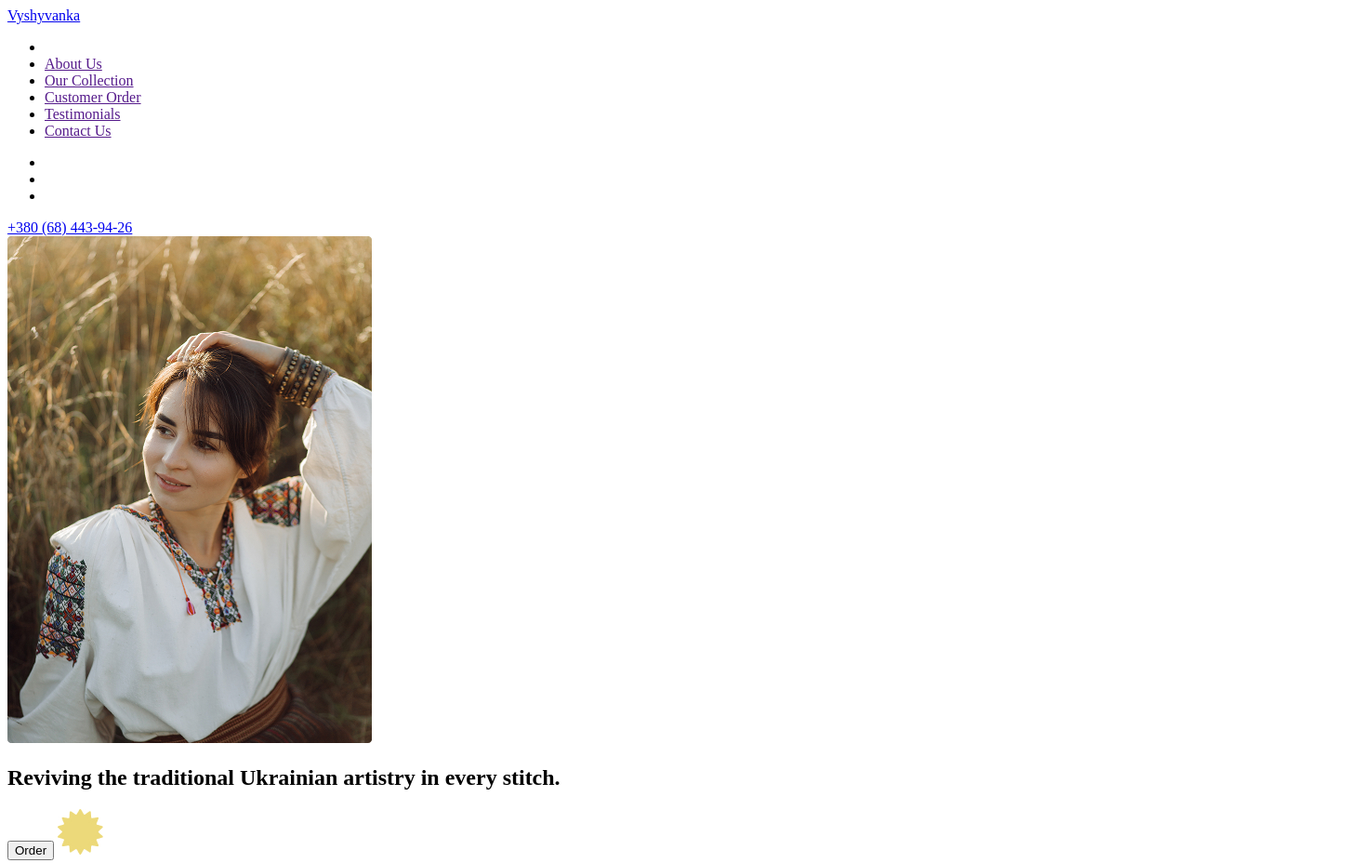
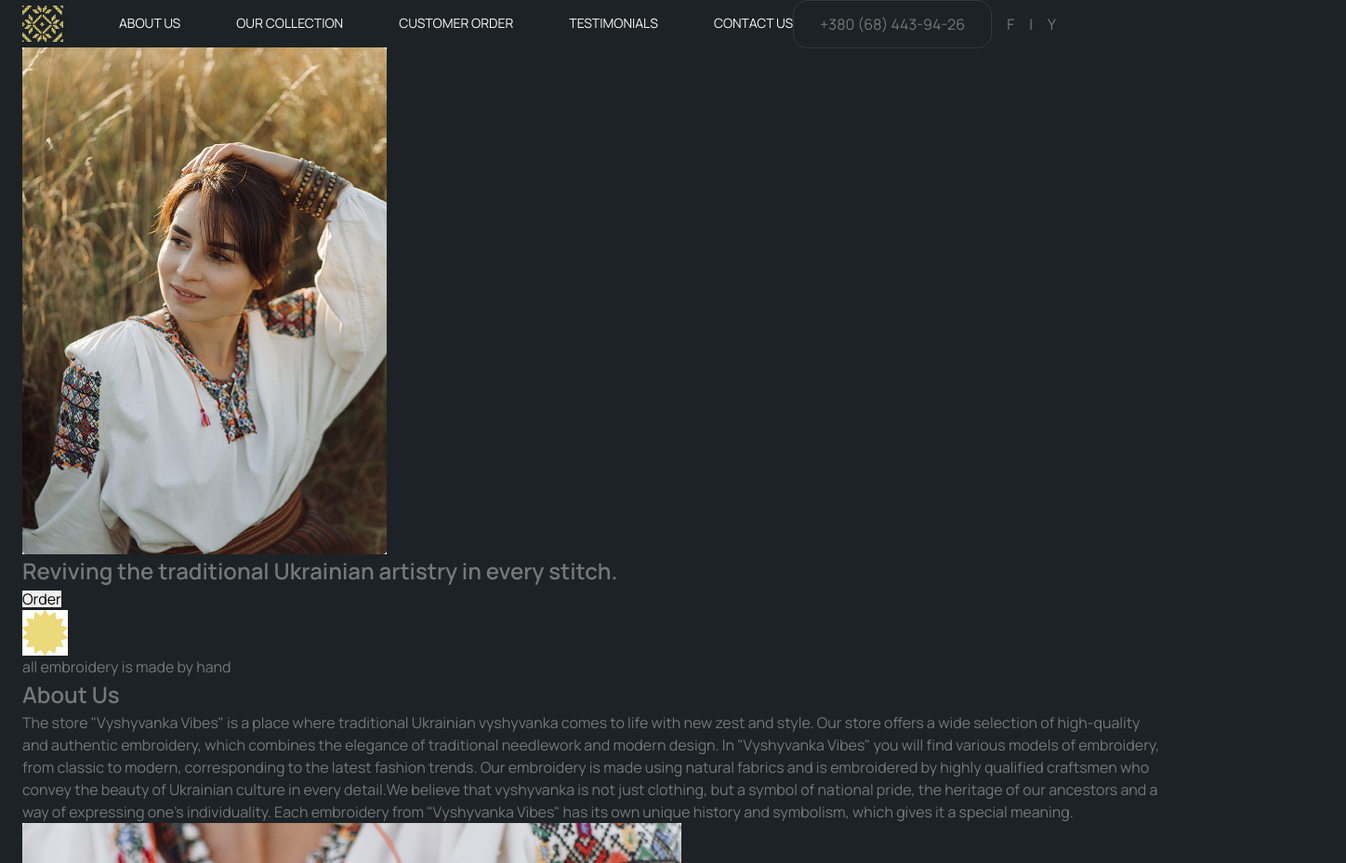
Before and after one commit to dzherdzh7/blended-126-18, a plain HTML site: page index.html in a window 1280 px wide. Shown: the top 928 px of the page at 93% size, 1448 px wide, since content can reach past the window. Drawn offline with nearby package versions, Linux system fonts and the light colour scheme.

Commit message:
added css

```diff
--- /dev/null
+++ b/css/styles.css
@@ -0,0 +1,116 @@
+ul,
+ol {
+  list-style-type: none;
+  margin: 0;
+  padding: 0;
+}
+
+/* ===== BASE TEXT ===== */
+body {
+  font-family: 'Manrope', sans-serif;
+  font-weight: 400; /* Regular */
+  font-size: 16px;
+  line-height: 1.5;
+  background-color: #1c2225;
+  color: rgba(252, 249, 249, 0.4);
+}
+a {
+  text-decoration: none;
+  color: currentColor;
+}
+/* ===== HEADINGS ===== */
+h1,
+h2,
+h3,
+h4,
+h5,
+h6 {
+  font-family: 'Manrope', sans-serif;
+  font-weight: 600; /* SemiBold */
+  margin: 0;
+}
+
+/* ===== PARAGRAPHS ===== */
+p {
+  font-weight: 400; /* Regular */
+  margin: 0;
+}
+
+button {
+  border: none;
+  padding: 0;
+}
+
+img {
+  display: block;
+  max-width: 100%;
+  height: auto;
+}
+
+.container {
+  max-width: 1340px;
+  padding: 0 24px;
+  margin: 0 auto;
+}
+
+/* HEADER */
+
+.header-container {
+  display: flex;
+
+  align-items: center;
+}
+
+.header-logo {
+  padding: 6px 0;
+  display: block;
+  width: 44px;
+  height: auto;
+}
+
+.header-nav-list {
+  display: flex;
+  align-items: center;
+  gap: 60px;
+}
+
+.header-nav-link {
+  display: block;
+  padding-top: 10px;
+  padding-bottom: 10px;
+  font-weight: 400;
+  font-size: 14px;
+
+  /* line-height: 18px; */
+  line-height: 129%;
+  text-transform: uppercase;
+  color: #fcf9f9;
+
+}
+
+.social-list {
+  display: flex;
+  align-items: center;
+  gap: 16px;
+}
+.phone-link {
+  border: 1px solid rgba(252, 249, 249, 0.1);
+border-radius: 15px;
+padding: 14px 28px;
+width: 193px;
+height: 48px;
+
+}
+/* HEADER */
+/* ===== SUBHEADINGS / MEDIUM TEXT ===== */
+.subtitle,
+.section-subtitle {
+  font-weight: 500; /* Medium */
+}
+
+/* ===== UI / BUTTON TEXT ===== */
+.ui-text,
+.button-text {
+  font-family: 'DM Sans', sans-serif;
+  font-weight: 400;
+}
--- a/index.html
+++ b/index.html
@@ -4,66 +4,128 @@
     <meta charset="UTF-8" />
     <meta name="viewport" content="width, initial-scale=1.0" />
     <title>Vyshyvanka</title>
+    <link rel="preconnect" href="https://fonts.googleapis.com" />
+    <link rel="preconnect" href="https://fonts.gstatic.com" crossorigin />
+    <link
+      href="https://fonts.googleapis.com/css2?family=Manrope:wght@200..800&family=Montserrat:wght@100..900&family=Raleway:ital,wght@1,700&display=swap"
+      rel="stylesheet"
+    />
+
+    <link
+      rel="stylesheet"
+      href="https://cdnjs.cloudflare.com/ajax/libs/modern-normalize/3.0.1/modern-normalize.min.css"
+      integrity="sha512-q6WgHqiHlKyOqslT/lgBgodhd03Wp4BEqKeW6nNtlOY4quzyG3VoQKFrieaCeSnuVseNKRGpGeDU3qPmabCANg=="
+      crossorigin="anonymous"
+      referrerpolicy="no-referrer"
+    />
+    <link rel="stylesheet" href="./css/styles.css" />
   </head>
   <body>
-    <header>
-      <a href="./index.html">Vyshyvanka</a>
-      <nav>
-        <ul>
-          <li><a href="./index.html"></a></li>
-          <li><a href="">About Us</a></li>
-          <li><a href="">Our Collection</a></li>
-          <li><a href="">Customer Order</a></li>
-          <li><a href="">Testimonials</a></li>
-          <li><a href="">Contact Us</a></li>
-        </ul>
-      </nav>
-      <nav></nav>
+    <header class="page-header">
+      <div class="container header-container">
+        <a class="header-logo" href="/index.html">
+          <img src="./images/logo.svg" alt="Vyshyvanka-vibes-logo" />
+        </a>
 
-      <nav>
-        <ul>
-          <li>
-            <a href="#" target="_blank" rel="noopener noreferrer nofollow"></a>
+        <nav class="header-nav">
+          <ul class="header-nav-list">
+            <li class="header-nav-item">
+              <a class="header-nav-link" href="./index.html"></a>
             </li>
-          <li>
-            <a href="#" target="_blank" rel="noopener noreferrer nofollow"></a>
+
+            <li class="header-nav-item">
+              <a class="header-nav-link" href="">About Us</a>
             </li>
-          <li>
-            <a href="#" target="_blank" rel="noopener noreferrer nofollow"></a>
+            <li class="header-nav-item">
+              <a class="header-nav-link" href="">Our Collection</a>
+            </li>
+            <li class="header-nav-item">
+              <a class="header-nav-link" href="">Customer Order</a>
+            </li>
+            <li class="header-nav-item">
+              <a class="header-nav-link" href="">Testimonials</a>
+            </li>
+            <li class="header-nav-item">
+              <a class="header-nav-link" href="">Contact Us</a>
             </li>
           </ul>
         </nav>
-      <a href="+380684439426">+380 (68) 443-94-26</a>
+        <ul class="social-list">
+          <li class="header-nav-item">
+            <a class="phone-link" href="tel:+380684439426">
+              +380 (68) 443-94-26
+            </a>
+          </li>
+          <li class="social-item">
+            <a
+              class="social-link"
+              href="#"
+              target="_blank"
+              rel="noopener noreferrer nofollow"
+            >
+              F
+            </a>
+          </li>
+          <li class="social-item">
+            <a
+              class="social-link"
+              href="#"
+              target="_blank"
+              rel="noopener noreferrer nofollow"
+            >
+              I
+            </a>
+          </li>
+          <li class="social-item">
+            <a
+              class="social-link"
+              href="#"
+              target="_blank"
+              rel="noopener noreferrer nofollow"
+            >
+              Y
+            </a>
+          </li>
+          <li class="social-item"></li>
+        </ul>
+      </div>
     </header>
+
     <main>
       <section>
+        <div class="container">
           <img src="./images/girl.jpg" alt="girl" width="392" height="545" />
           <h1>Reviving the traditional Ukrainian artistry in every stitch.</h1>
           <button type="button">Order</button>
           <img src="./images/Star1.jpg" alt="Star" />
 
           <p>all embroidery is made by hand</p>
+        </div>
       </section>
       <section>
+        <div class="container">
           <h2>About Us</h2>
           <p>
             The store "Vyshyvanka Vibes" is a place where traditional Ukrainian
             vyshyvanka comes to life with new zest and style. Our store offers a
             wide selection of high-quality and authentic embroidery, which
-          combines the elegance of traditional needlework and modern design. In
-          "Vyshyvanka Vibes" you will find various models of embroidery, from
-          classic to modern, corresponding to the latest fashion trends. Our
-          embroidery is made using natural fabrics and is embroidered by highly
-          qualified craftsmen who convey the beauty of Ukrainian culture in
-          every detail.We believe that vyshyvanka is not just clothing, but a
-          symbol of national pride, the heritage of our ancestors and a way of
-          expressing one's individuality. Each embroidery from "Vyshyvanka
-          Vibes" has its own unique history and symbolism, which gives it a
-          special meaning.
+            combines the elegance of traditional needlework and modern design.
+            In "Vyshyvanka Vibes" you will find various models of embroidery,
+            from classic to modern, corresponding to the latest fashion trends.
+            Our embroidery is made using natural fabrics and is embroidered by
+            highly qualified craftsmen who convey the beauty of Ukrainian
+            culture in every detail.We believe that vyshyvanka is not just
+            clothing, but a symbol of national pride, the heritage of our
+            ancestors and a way of expressing one's individuality. Each
+            embroidery from "Vyshyvanka Vibes" has its own unique history and
+            symbolism, which gives it a special meaning.
           </p>
           <img src="./images/girl2.jpg" alt="Girl2" width="709" height="545" />
+        </div>
       </section>
+
       <section>
+        <div class="container">
           <h2>Our Collection</h2>
           <ul>
             <li>
@@ -127,16 +189,21 @@
               <span>1700 UAH</span>
             </li>
           </ul>
+        </div>
       </section>
+
       <section>
+        <div class="container">
           <img
             src="./images/girlinvyshyvanka.jpg"
             alt="girlinvyshyvanka"
             width="1440"
             height="776"
           />
+        </div>
       </section>
       <section>
+        <div class="container">
           <h2>Testimonials</h2>
           <ul>
             <li>
@@ -148,11 +215,11 @@
               />
               <h3>Maria Tkachuk</h3>
               <p>
-              I was pleasantly surprised by the variety of embroidery offered by
-              Vyshyvanka Vibes. They have models for every taste - from classic
-              to modern. I bought an embroidered dress to celebrate a special
-              occasion and received impeccable service and refinement in every
-              detail.
+                I was pleasantly surprised by the variety of embroidery offered
+                by Vyshyvanka Vibes. They have models for every taste - from
+                classic to modern. I bought an embroidered dress to celebrate a
+                special occasion and received impeccable service and refinement
+                in every detail.
               </p>
             </li>
             <li>
@@ -164,11 +231,11 @@
               />
               <h3>Sergey Rybachok</h3>
               <p>
-              Vyshyvanka Vibes exceeds all my expectations! Their vyshyvanka are
-              simply masterpieces! I fell in love with the quality of the
-              materials and the skill of the artisans behind each product. This
-              is my favorite embroidery shop where I always find something
-              special and unique.
+                Vyshyvanka Vibes exceeds all my expectations! Their vyshyvanka
+                are simply masterpieces! I fell in love with the quality of the
+                materials and the skill of the artisans behind each product.
+                This is my favorite embroidery shop where I always find
+                something special and unique.
               </p>
             </li>
             <li>
@@ -183,11 +250,12 @@
                 Vyshyvanka Vibes is a real find for everyone who appreciates
                 Ukrainian culture. Their embroidery reflects the spirit and
                 traditions of our people. I not only buy embroidered shirts for
-              myself, but also give them to my friends abroad as a symbol of our
-              beauty and national pride.
+                myself, but also give them to my friends abroad as a symbol of
+                our beauty and national pride.
               </p>
             </li>
           </ul>
+        </div>
       </section>
     </main>
     <footer>
```
Also changed, not shown: images/logo.svg (added), 1 other file. Lines whose indentation alone changed are shown as unchanged.
